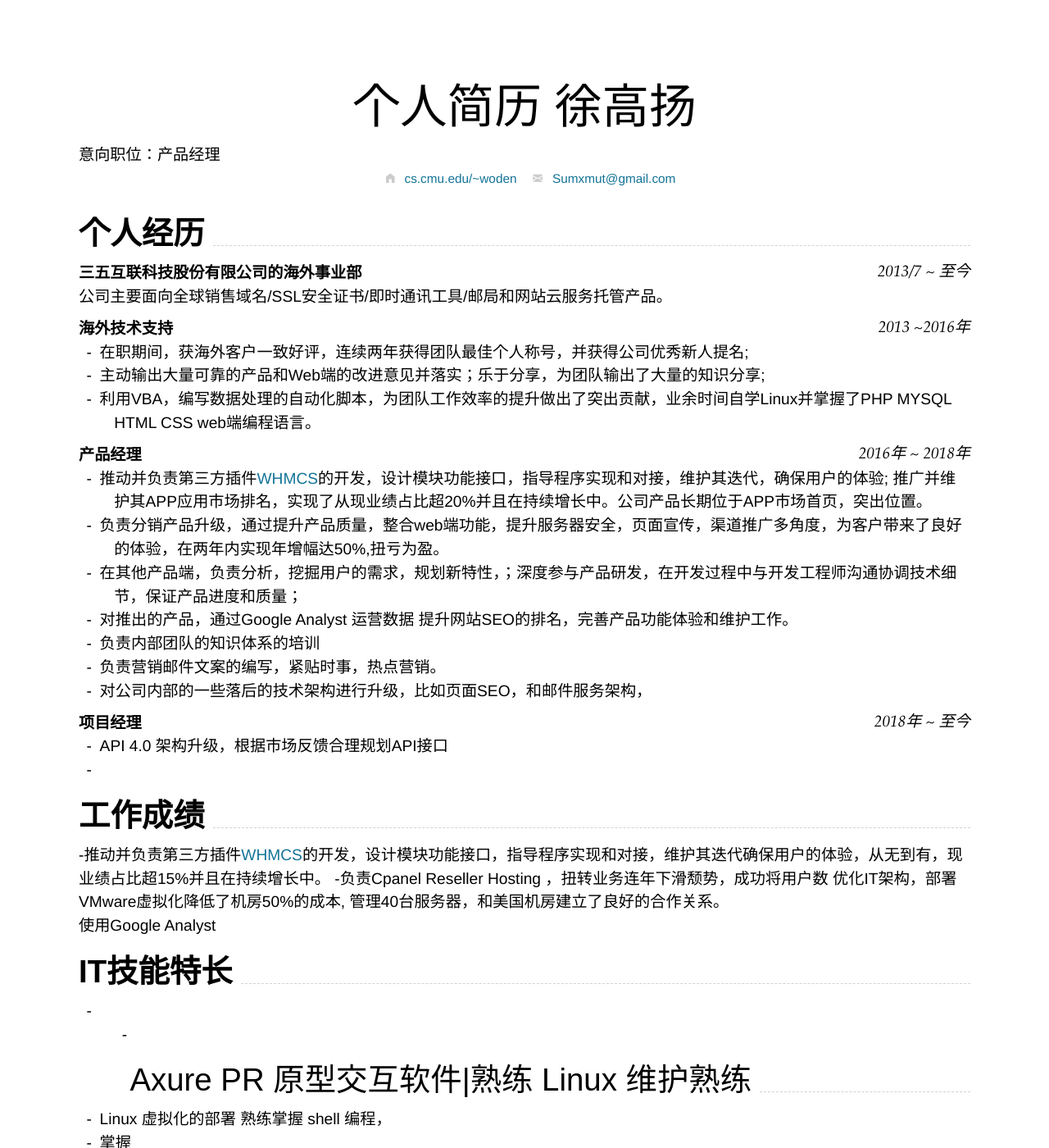
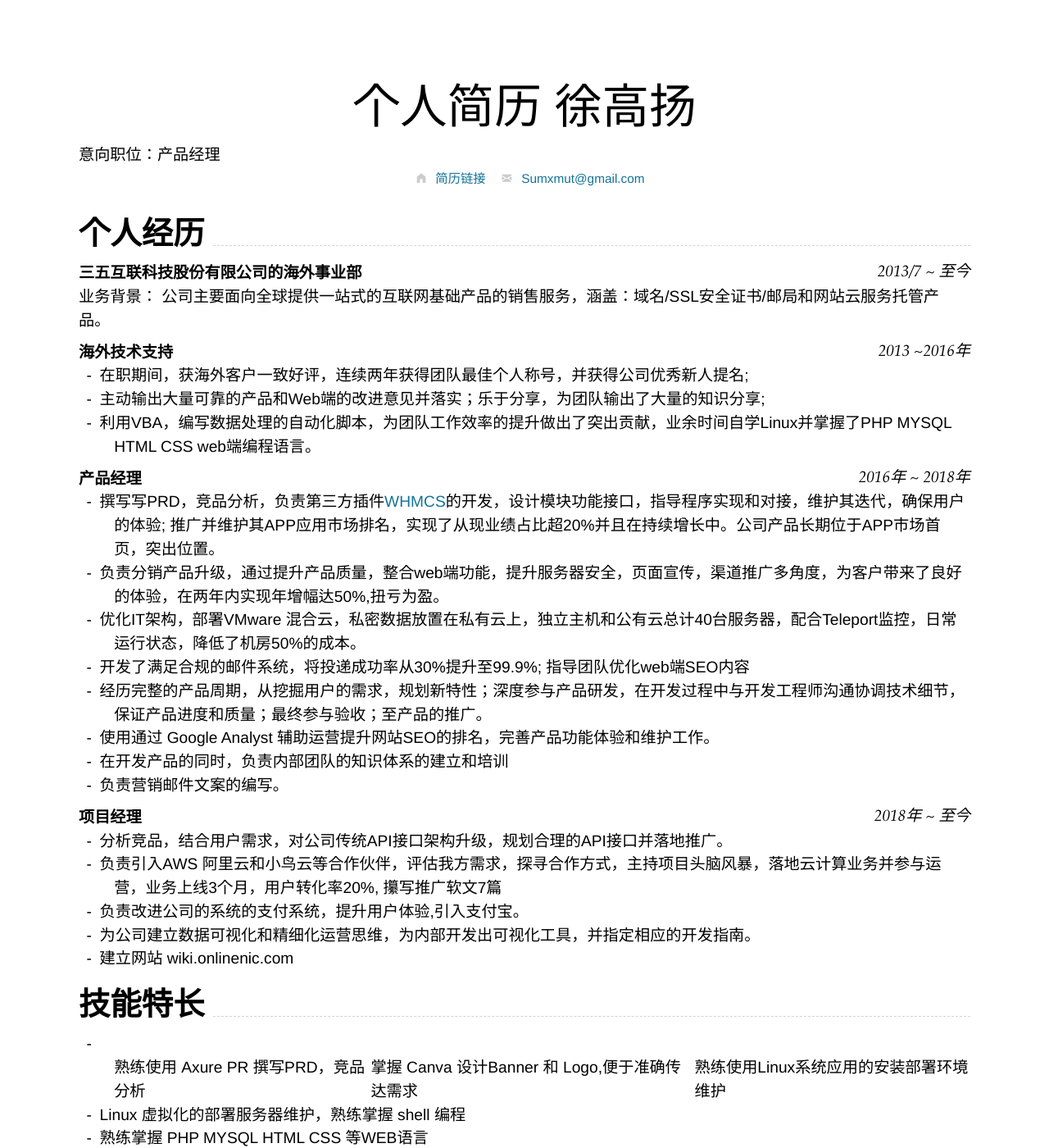
Before and after one commit to topgg/topgg.github.io, a Jekyll site: the page built from index.md, in a window 1280 px wide and 1400 px high. Shown: the whole window at 82% size. Built offline with Jekyll 4.4.1, drawn with Linux system fonts in a browser that asks for light colours; nearby versions of some CDN libraries; some of the changed text lies outside the part shown.

Commit message:
Update index.md

```diff
--- a/index.md
+++ b/index.md
@@ -6,7 +6,7 @@ email:
   text: Sumxmut@gmail.com
 homepage:
   url: https://topgg.github.io/
-  text: cs.cmu.edu/~woden
+  text: 简历链接
 ---
 
 # 个人简历 **徐高扬**
@@ -27,7 +27,7 @@ Supported arguments:
 
 ###  **三五互联科技股份有限公司的海外事业部** `2013/7 ~ 至今`
 
-公司主要面向全球销售域名/SSL安全证书/即时通讯工具/邮局和网站云服务托管产品。
+业务背景： 公司主要面向全球提供一站式的互联网基础产品的销售服务，涵盖：域名/SSL安全证书/邮局和网站云服务托管产品。
 
 ### **海外技术支持** `2013 ~2016年 `
 
@@ -37,40 +37,31 @@ Supported arguments:
 
 ### **产品经理** `2016年 ~ 2018年`
 
-- 推动并负责第三方插件[WHMCS](https://marketplace.whmcs.com/product/category/Domain+Registrars)的开发，设计模块功能接口，指导程序实现和对接，维护其迭代，确保用户的体验; 推广并维护其APP应用市场排名，实现了从现业绩占比超20%并且在持续增长中。公司产品长期位于APP市场首页，突出位置。
+- 撰写写PRD，竞品分析，负责第三方插件[WHMCS](https://marketplace.whmcs.com/product/category/Domain+Registrars)的开发，设计模块功能接口，指导程序实现和对接，维护其迭代，确保用户的体验; 推广并维护其APP应用市场排名，实现了从现业绩占比超20%并且在持续增长中。公司产品长期位于APP市场首页，突出位置。
 - 负责分销产品升级，通过提升产品质量，整合web端功能，提升服务器安全，页面宣传，渠道推广多角度，为客户带来了良好的体验，在两年内实现年增幅达50%,扭亏为盈。
-- 在其他产品端，负责分析，挖掘用户的需求，规划新特性，；深度参与产品研发，在开发过程中与开发工程师沟通协调技术细节，保证产品进度和质量；
-- 对推出的产品，通过Google Analyst 运营数据 提升网站SEO的排名，完善产品功能体验和维护工作。
-- 负责内部团队的知识体系的培训
-- 负责营销邮件文案的编写，紧贴时事，热点营销。
-- 对公司内部的一些落后的技术架构进行升级，比如页面SEO，和邮件服务架构，
+- 优化IT架构，部署VMware 混合云，私密数据放置在私有云上，独立主机和公有云总计40台服务器，配合Teleport监控，日常运行状态，降低了机房50%的成本。
+- 开发了满足合规的邮件系统，将投递成功率从30%提升至99.9%; 指导团队优化web端SEO内容
+- 经历完整的产品周期，从挖掘用户的需求，规划新特性；深度参与产品研发，在开发过程中与开发工程师沟通协调技术细节，保证产品进度和质量；最终参与验收；至产品的推广。
+- 使用通过 Google Analyst 辅助运营提升网站SEO的排名，完善产品功能体验和维护工作。
+- 在开发产品的同时，负责内部团队的知识体系的建立和培训
+- 负责营销邮件文案的编写。
+
 
 ### **项目经理** `2018年 ~ 至今`
 
--  API 4.0 架构升级，根据市场反馈合理规划API接口
--
+- 分析竞品，结合用户需求，对公司传统API接口架构升级，规划合理的API接口并落地推广。
+- 负责引入AWS 阿里云和小鸟云等合作伙伴，评估我方需求，探寻合作方式，主持项目头脑风暴，落地云计算业务并参与运营，业务上线3个月，用户转化率20%, 攥写推广软文7篇
+- 负责改进公司的系统的支付系统，提升用户体验,引入支付宝。
+- 为公司建立数据可视化和精细化运营思维，为内部开发出可视化工具，并指定相应的开发指南。
+- 建立网站 wiki.onlinenic.com
 
 
-## **工作成绩**
+## **技能特长**
 
--推动并负责第三方插件[WHMCS](https://marketplace.whmcs.com/product/category/Domain+Registrars)的开发，设计模块功能接口，指导程序实现和对接，维护其迭代确保用户的体验，从无到有，现业绩占比超15%并且在持续增长中。
--负责Cpanel Reseller Hosting ，扭转业务连年下滑颓势，成功将用户数
-优化IT架构，部署VMware虚拟化降低了机房50%的成本, 管理40台服务器，和美国机房建立了良好的合作关系。
-
-
-使用Google Analyst
-
-
-## **IT技能特长**
-
-- 1. Axure PR 原型交互软件|熟练 Linux 维护熟练
--
-- Linux 虚拟化的部署 熟练掌握 shell 编程，
-- 掌握
-- 熟练掌握Google Analyst的使用 和SEO优化原则
-
-
-
+- 熟练使用 Axure PR 撰写PRD，竞品分析|掌握 Canva 设计Banner 和 Logo,便于准确传达需求|熟练使用Linux系统应用的安装部署环境维护|
+- Linux 虚拟化的部署服务器维护，熟练掌握 shell 编程
+- 熟练掌握 PHP MYSQL HTML CSS 等WEB语言
+- 熟练掌握Google Analyst的使用 丰富的web端SEO优化经验
 
 
 ## 教育经历Education
```
